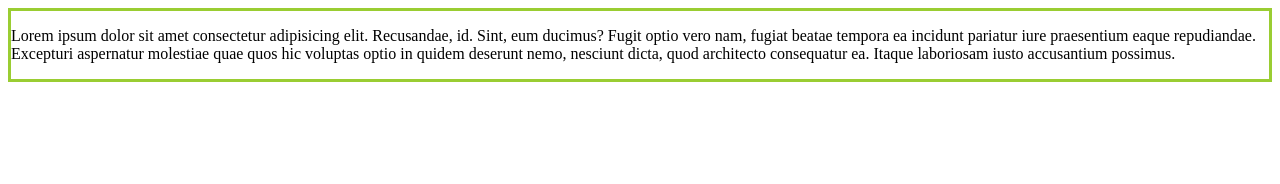
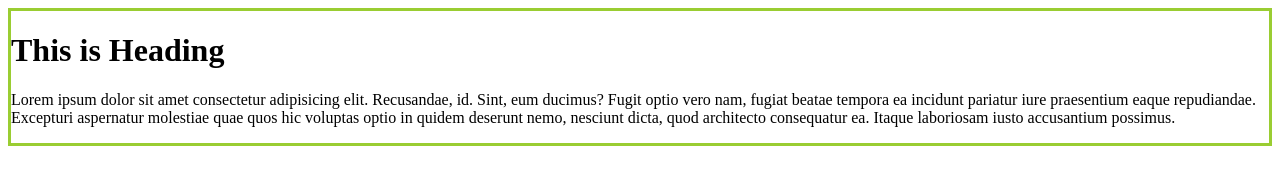
Before and after one commit to programmer-sobuj/csss-practice, a plain HTML site: page index.html in a window 1280 px wide. Drawn offline with Linux system fonts and the light colour scheme.

Commit message:
second part

```diff
--- a/index.html
+++ b/index.html
@@ -8,6 +8,7 @@
 </head>
 <body>
 <div class="moshiur">
+    <h1>This is Heading</h1>
 <p>Lorem ipsum dolor sit amet consectetur adipisicing elit. Recusandae, id. Sint, eum ducimus? Fugit optio vero nam, fugiat beatae tempora ea incidunt pariatur iure praesentium eaque repudiandae. Excepturi aspernatur molestiae quae quos hic voluptas optio in quidem deserunt nemo, nesciunt dicta, quod architecto consequatur ea. Itaque laboriosam iusto accusantium possimus.</p>
 </div>
 </body>
```
